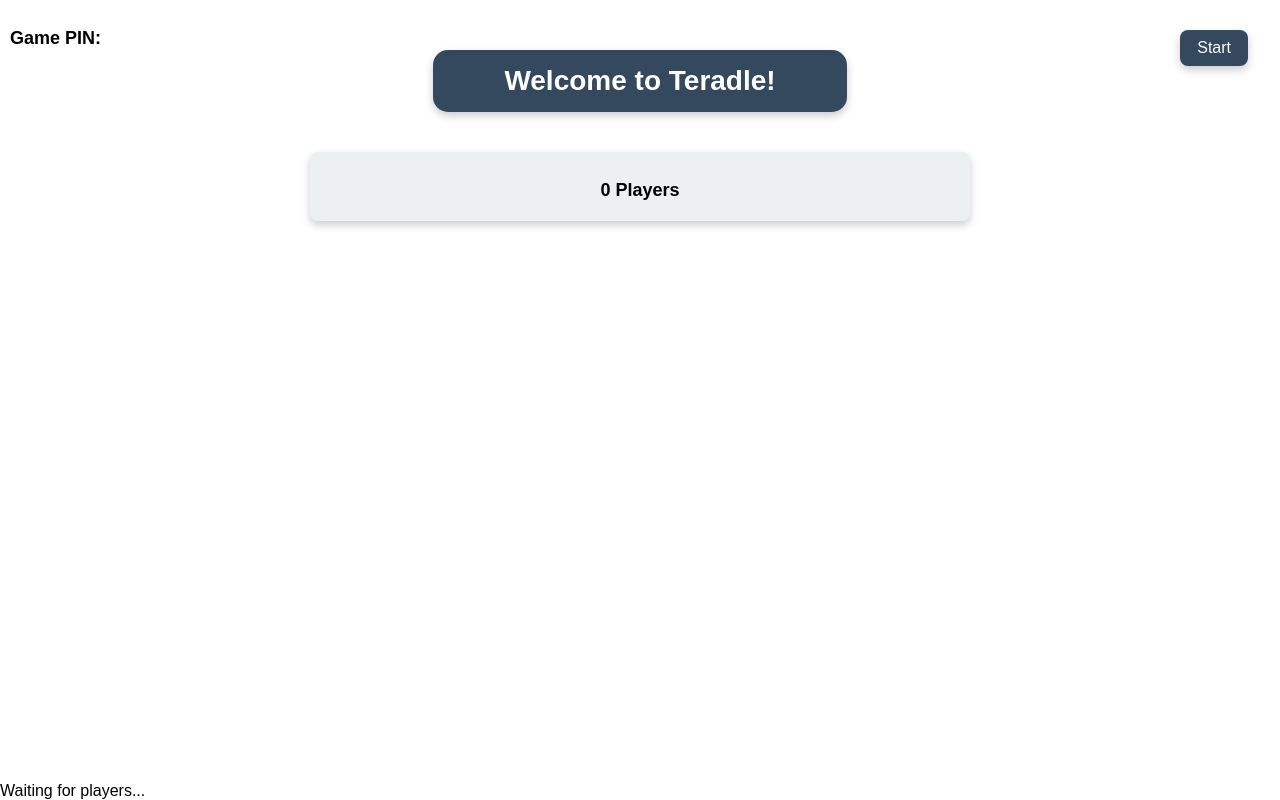
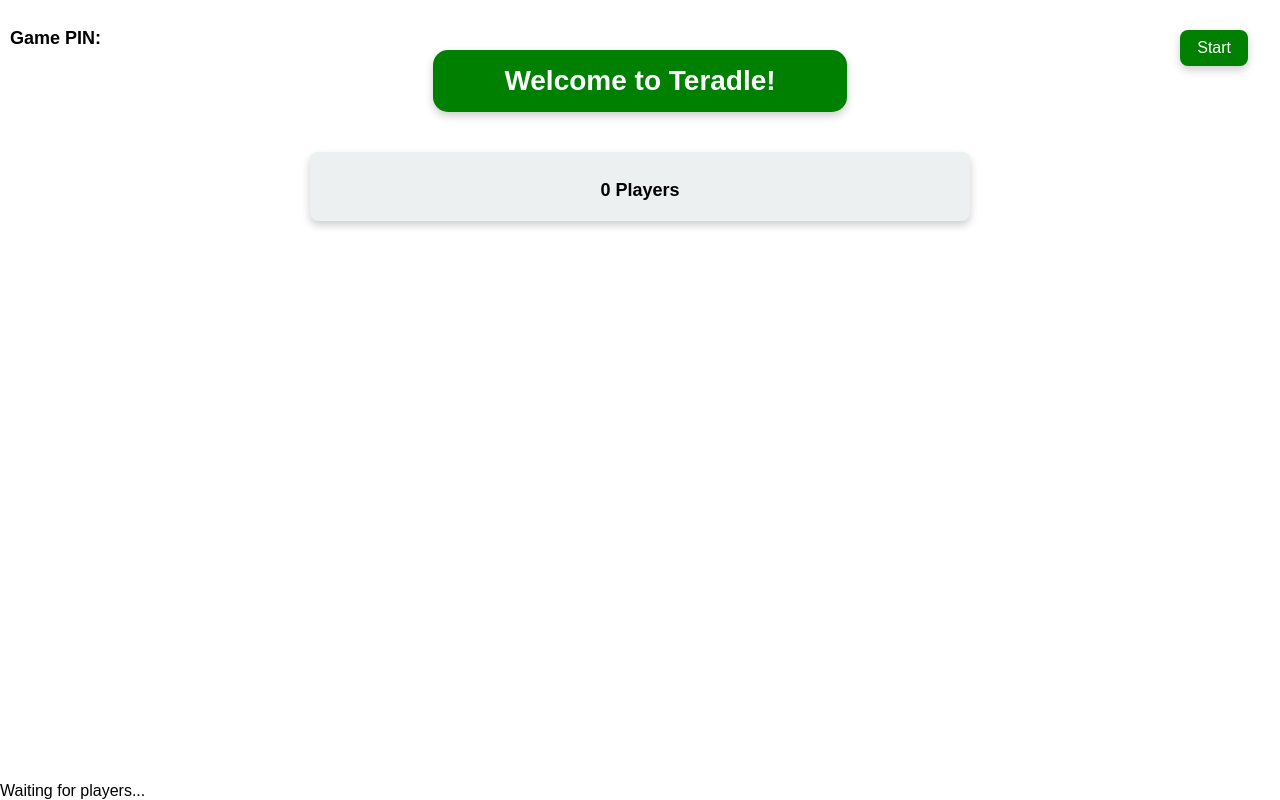
Before and after one commit to leon332157/teradle, a website: page src/frontend/quiz-session.html in a window 1280 px wide. Drawn offline with Linux system fonts and the light colour scheme; no server answers.

Commit message:
Adjusted color to match the other pages

```diff
--- a/src/frontend/quiz-session.css
+++ b/src/frontend/quiz-session.css
@@ -21,7 +21,7 @@ body {
     font-size: 28px;
     font-weight: bold;
     padding: 15px;
-    background-color: #34495e;
+    background-color: green;
     color: white;
     width: 30%;
     margin: 50px auto 20px auto;
@@ -62,7 +62,7 @@ body {
 }
 
 .player {
-    background-color: #34495e;
+    background-color: green;
     color: white;
     border-radius: 8px;
     padding: 8px 12px;
@@ -75,7 +75,7 @@ body {
     top: 30px;
     right: 32px;
     padding: 8px 11px;
-    background-color: #34495e;
+    background-color: green;
     border-radius: 8px;
     box-shadow: 0 4px 8px rgba(0, 0, 0, 0.2);
     color: white;
@@ -91,5 +91,5 @@ body {
 }
 
 .start-button:hover {
-    background-color: #c0dbf7;
+    background-color: #FFFFCC;
 }
```
Also changed, not shown: 2 other files.
